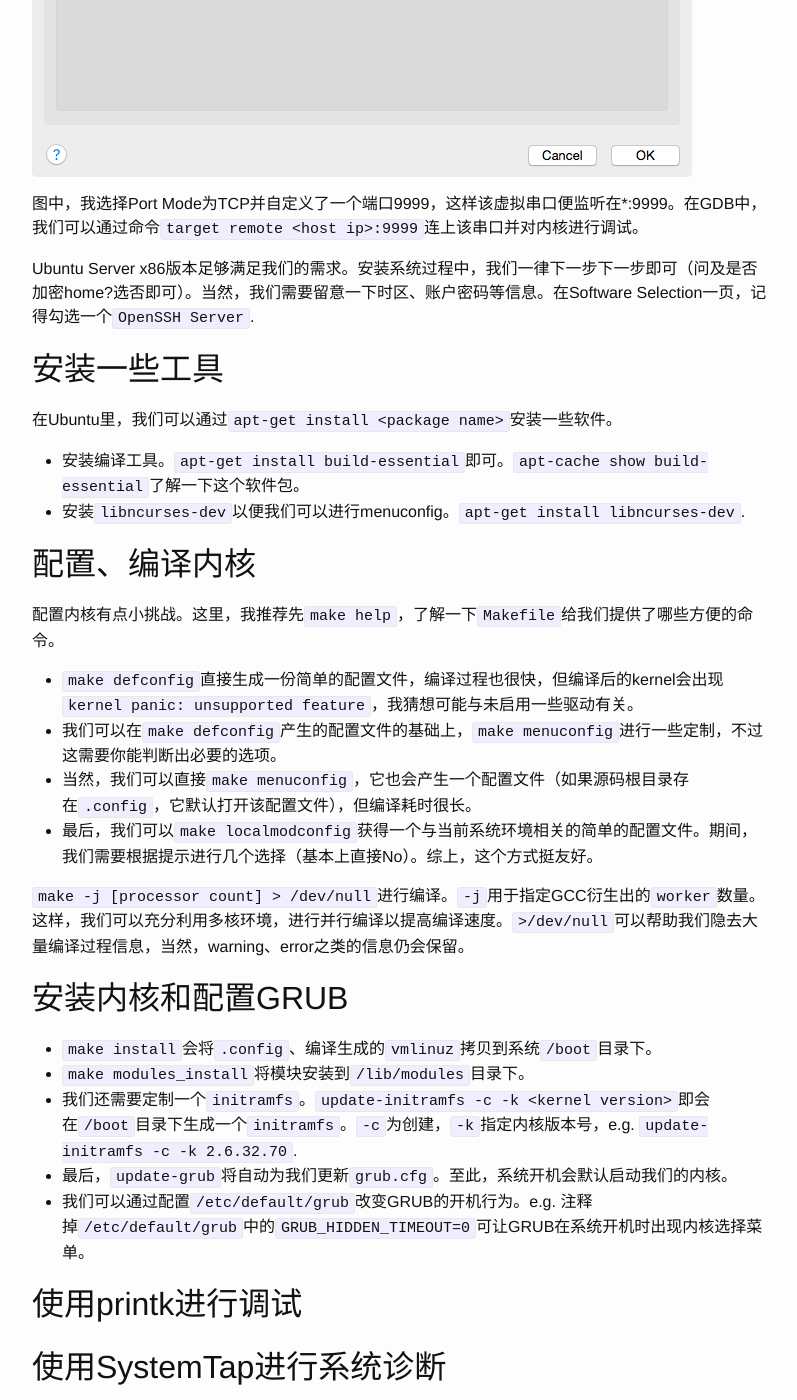
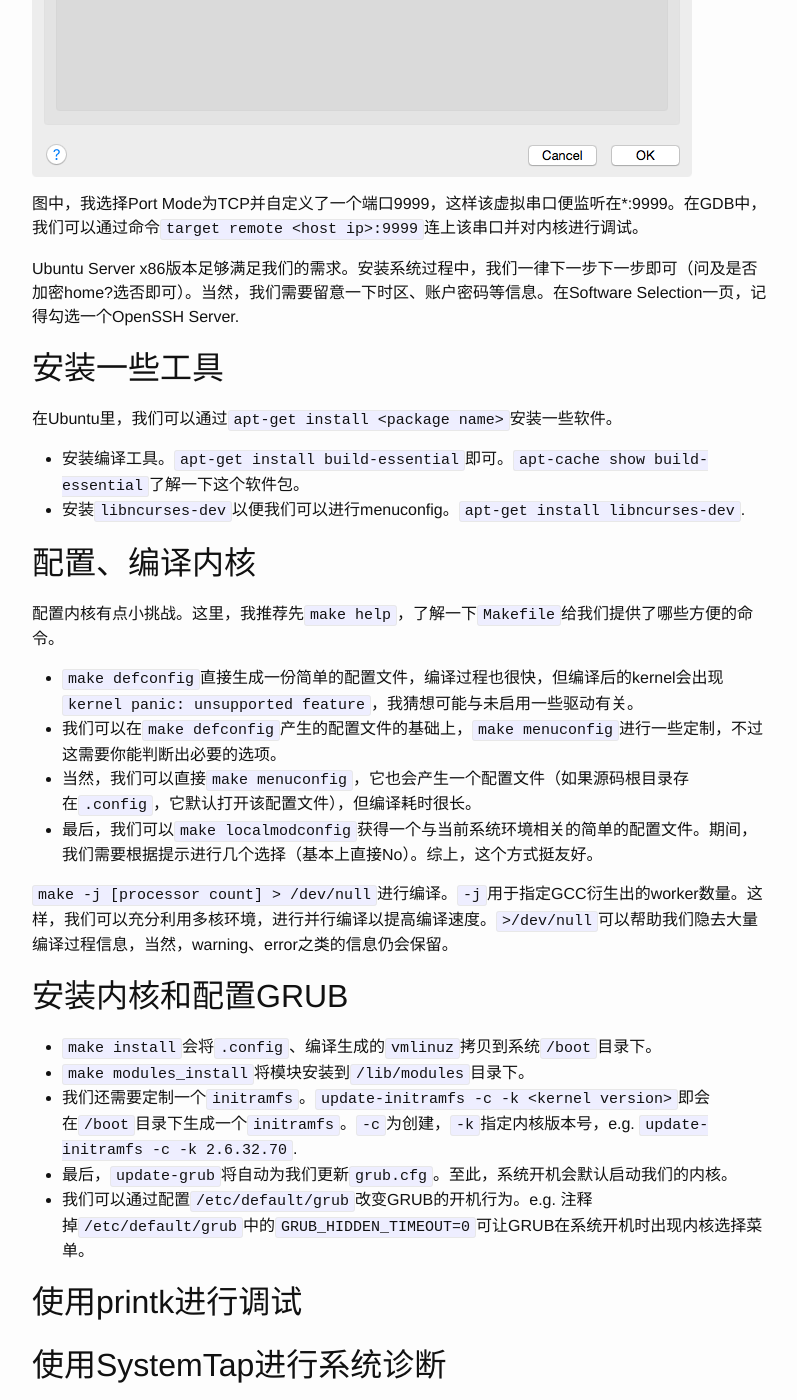
Before and after one commit to ccreimondo/ccreimondo.github.io, a Jekyll site: the page built from _posts/2016-3-18-introduction-to-kernel-debugging.md, in a window 1280 px wide and 1400 px high, scrolled down 928 px. Shown: the whole window, without its empty margins (238-1035 px from the left). Built offline with Jekyll 4.4.1, drawn with Linux system fonts in a browser that asks for light colours.

```diff
--- a/_posts/2016-3-18-introduction-to-kernel-debugging.md
+++ b/_posts/2016-3-18-introduction-to-kernel-debugging.md
@@ -19,7 +19,7 @@ categories: notes linux
 
 图中，我选择Port Mode为TCP并自定义了一个端口9999，这样该虚拟串口便监听在*:9999。在GDB中，我们可以通过命令`target remote <host ip>:9999`连上该串口并对内核进行调试。
 
-Ubuntu Server x86版本足够满足我们的需求。安装系统过程中，我们一律下一步下一步即可（问及是否加密home?选否即可）。当然，我们需要留意一下时区、账户密码等信息。在Software Selection一页，记得勾选一个`OpenSSH Server`.
+Ubuntu Server x86版本足够满足我们的需求。安装系统过程中，我们一律下一步下一步即可（问及是否加密home?选否即可）。当然，我们需要留意一下时区、账户密码等信息。在Software Selection一页，记得勾选一个OpenSSH Server.
 
 ## 安装一些工具
 在Ubuntu里，我们可以通过`apt-get install <package name>`安装一些软件。
@@ -35,7 +35,7 @@ Ubuntu Server x86版本足够满足我们的需求。安装系统过程中，我
 - 当然，我们可以直接`make menuconfig`，它也会产生一个配置文件（如果源码根目录存在`.config`，它默认打开该配置文件），但编译耗时很长。
 - 最后，我们可以`make localmodconfig`获得一个与当前系统环境相关的简单的配置文件。期间，我们需要根据提示进行几个选择（基本上直接No）。综上，这个方式挺友好。
 
-`make -j [processor count] > /dev/null`进行编译。`-j`用于指定GCC衍生出的`worker`数量。这样，我们可以充分利用多核环境，进行并行编译以提高编译速度。`>/dev/null`可以帮助我们隐去大量编译过程信息，当然，warning、error之类的信息仍会保留。
+`make -j [processor count] > /dev/null`进行编译。`-j`用于指定GCC衍生出的worker数量。这样，我们可以充分利用多核环境，进行并行编译以提高编译速度。`>/dev/null`可以帮助我们隐去大量编译过程信息，当然，warning、error之类的信息仍会保留。
 
 ## 安装内核和配置GRUB
 - `make install`会将`.config`、编译生成的`vmlinuz`拷贝到系统`/boot`目录下。
```
